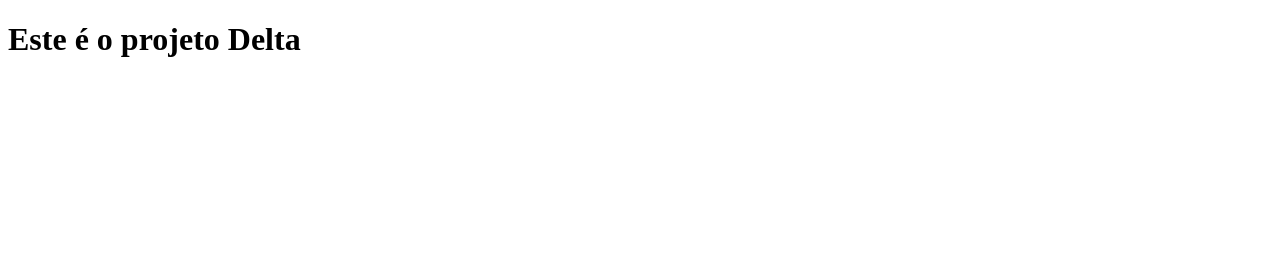
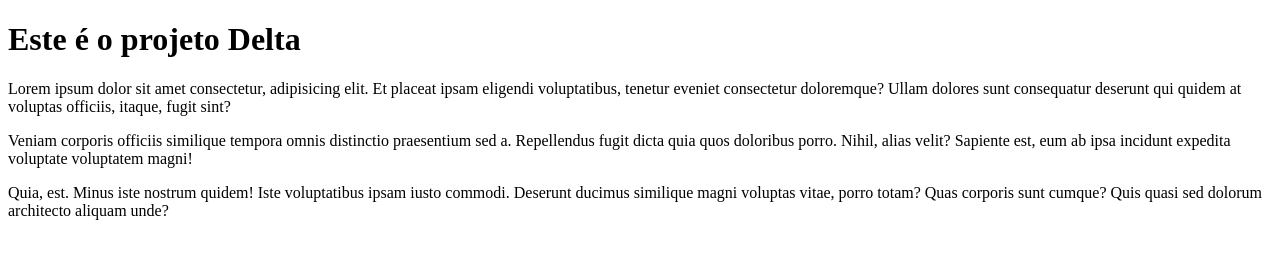
Before and after one commit to lcsilvaprof/Projeto-Delta, a plain HTML site: page index.html in a window 1280 px wide. Drawn offline with Linux system fonts and the light colour scheme.

Commit message:
Primeiro do lcsilva

```diff
--- a/index.html
+++ b/index.html
@@ -10,5 +10,9 @@
 <body>
     <h1>Este é o projeto Delta</h1>
 
+    <p>Lorem ipsum dolor sit amet consectetur, adipisicing elit. Et placeat ipsam eligendi voluptatibus, tenetur eveniet consectetur doloremque? Ullam dolores sunt consequatur deserunt qui quidem at voluptas officiis, itaque, fugit sint?</p>
+    <p>Veniam corporis officiis similique tempora omnis distinctio praesentium sed a. Repellendus fugit dicta quia quos doloribus porro. Nihil, alias velit? Sapiente est, eum ab ipsa incidunt expedita voluptate voluptatem magni!</p>
+    <p>Quia, est. Minus iste nostrum quidem! Iste voluptatibus ipsam iusto commodi. Deserunt ducimus similique magni voluptas vitae, porro totam? Quas corporis sunt cumque? Quis quasi sed dolorum architecto aliquam unde?</p>
+
 </body>
 </html>
```
